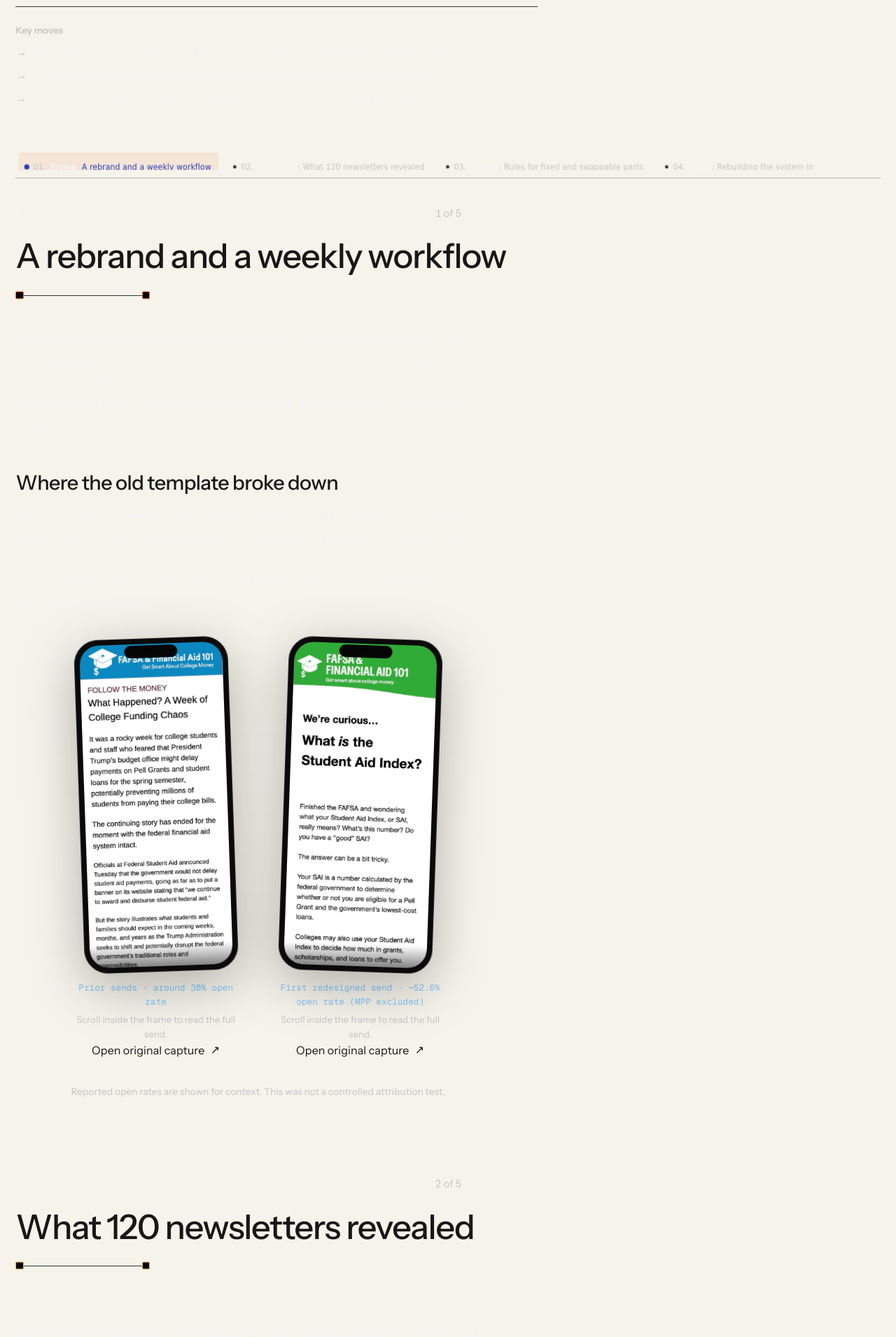
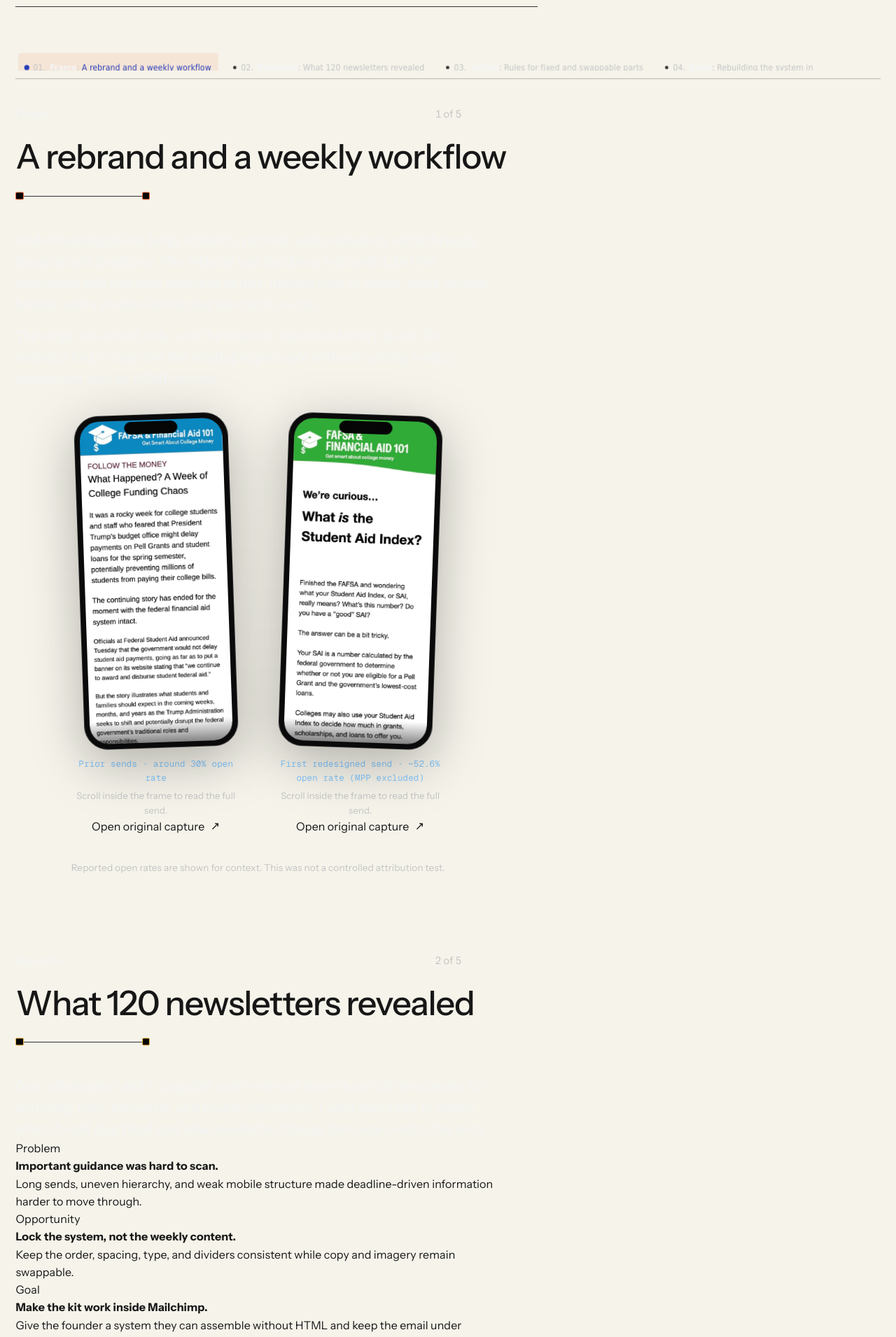
Before and after one commit to ashim238/myles-portfolio-migration, a Next.js app: page /work/understandingfafsa in a window 1280 px wide. Shown: the part 1640-3551 px from the top of the page at 70% size. Built offline with nearby package versions, Linux system fonts and the light colour scheme.

Commit message:
copy: simplify UnderstandingFAFSA to the system story

```diff
--- a/src/app/work/understandingfafsa/page.tsx
+++ b/src/app/work/understandingfafsa/page.tsx
@@ -11,15 +11,12 @@ import { ProjectWorkJump } from "@/components/project-work-jump";
 import {
   BeforeAfterPhones,
   FigmaMailchimpPair,
-  LockedSwappableView,
   NewsletterComposerDemo,
-  TemplateSwitcher,
 } from "@/components/understandingfafsa";
 import { CaseHighlightObserver } from "@/components/case-highlight-observer";
 import { getProjectBySlug, getPublishedProjects } from "@/lib/content";
 import { CASE_STUDY_CHAPTERS } from "@/lib/project-chapters";
 import { createRouteMetadata } from "@/lib/site-config";
-import { UNDERSTANDING_FAFSA_AUDIT_RULES } from "@/lib/understandingfafsa-audit-rules";
 
 const UF_DESCRIPTION =
   "Built a modular newsletter system for a site rebrand. The first redesigned send had an observed ~52.6% open rate with Mailchimp Privacy Protection excluded. This was not a controlled attribution test.";
@@ -48,7 +45,7 @@ export default async function UnderstandingFafsaPage() {
       className="uf-page"
     >
       <nav className="project-topbar" aria-label="Breadcrumb">
-        <TransitionLink href="/#work">
+        <TransitionLink href="/#selected-work">
           <span aria-hidden="true">←</span>
           Selected work
         </TransitionLink>
@@ -76,17 +73,13 @@ export default async function UnderstandingFafsaPage() {
         stack="Figma, Mailchimp"
         stackLabel="Tools"
         evidence={{
-          type: "Interactive case-study explanation",
+          type: "Working newsletter system",
           cta: "Build a sample send",
           href: "#uf-locked",
         }}
         outcomeValue={project?.outcomeMetricValue}
         outcomeLabel={project?.outcomeMetricLabel}
-        moves={[
-          "Research: one collaborator and I compiled and evaluated more than 120 newsletters.",
-          "System: I designed the modular rules and rebuilt the live template in Mailchimp.",
-          "Workflow: the founder assembles each send from the kit without editing HTML.",
-        ]}
+        moves={[]}
       />
 
       <ProjectToc sections={chapters} />
@@ -100,30 +93,20 @@ export default async function UnderstandingFafsaPage() {
         <div className="project-section uf-section">
           <div className="project-section-body">
             <p>
-              UnderstandingFAFSA helps students, parents, and counselors navigate
-              the Free Application for Federal Student Aid (FAFSA). The
-              newsletter carries guidance for all three groups. The website had
-              already adopted Saans and a refreshed palette. The scope was
-              email-only, and the founder assembles every issue.
+              UnderstandingFAFSA helps students, parents, and counselors work
+              through financial-aid deadlines. The website had just been
+              rebranded, but the newsletter still had long stretches of text,
+              uneven calls to action, weak section breaks, and a mobile layout
+              that was hard to scan.
             </p>
-          </div>
-        </div>
-
-        <section className="project-section uf-section" aria-labelledby="uf-problem">
-          <h3 className="project-evidence-heading" id="uf-problem">
-            Where the old template broke down
-          </h3>
-          <div className="project-section-body">
             <p>
-              The newsletter covers deadline-driven guidance at key checkpoints:
-              FAFSA filing windows, scholarship deadlines, and policy changes.
-              The old template had uneven CTAs, long stretches of text, weak
-              section breaks, and a layout that wasn&apos;t optimized for mobile.
-              Its muted palette also came from the site&apos;s previous visual system.
+              The scope was email only, and the founder assembled every issue.
+              The redesign had to improve the reading experience without turning
+              weekly production into an HTML project.
             </p>
           </div>
           <BeforeAfterPhones />
-        </section>
+        </div>
       </ProjectChapter>
 
       <ProjectChapter
@@ -132,26 +115,44 @@ export default async function UnderstandingFafsaPage() {
         total={chapters.length}
         variant="understandingfafsa"
       >
-        <div className="project-section uf-section">
+        <div className="project-section uf-section uf-section--wide">
           <div className="project-section-body">
             <p>
-              One collaborator and I worked together to compile and evaluate more than 120 newsletter examples.
-              We compared clarity, personalization, tone of voice, visual appeal,
-              and branding consistency.
+              One collaborator and I compiled and reviewed more than 120
+              newsletters for scanning, tone, hierarchy, and brand consistency.
+              I used that audit to define what should stay fixed and what needed
+              to change from one send to the next.
             </p>
-            <p>
-              We looked most closely at Revenews, The 74, Next by Jeff Selingo,
-              Medium, and Folderly as references for scanning, hierarchy, tone,
-              and brand structure.
-            </p>
-            <ol aria-label="Audit findings and system rules">
-              {UNDERSTANDING_FAFSA_AUDIT_RULES.map((rule) => (
-                <li key={rule.id}>
-                  <p><strong>Finding:</strong> {rule.finding}.</p>
-                  <p><strong>System rule:</strong> {rule.response}.</p>
-                </li>
-              ))}
-            </ol>
+          </div>
+
+          <div
+            className="uf-story-brief"
+            aria-label="UnderstandingFAFSA problem, opportunity, and goal"
+          >
+            <article>
+              <p className="uf-story-brief-label">Problem</p>
+              <strong>Important guidance was hard to scan.</strong>
+              <p>
+                Long sends, uneven hierarchy, and weak mobile structure made
+                deadline-driven information harder to move through.
+              </p>
+            </article>
+            <article>
+              <p className="uf-story-brief-label">Opportunity</p>
+              <strong>Lock the system, not the weekly content.</strong>
+              <p>
+                Keep the order, spacing, type, and dividers consistent while copy
+                and imagery remain swappable.
+              </p>
+            </article>
+            <article>
+              <p className="uf-story-brief-label">Goal</p>
+              <strong>Make the kit work inside Mailchimp.</strong>
+              <p>
+                Give the founder a system they can assemble without HTML and keep
+                the email under Gmail&apos;s clipping limit.
+              </p>
+            </article>
           </div>
         </div>
       </ProjectChapter>
@@ -162,40 +163,21 @@ export default async function UnderstandingFafsaPage() {
         total={chapters.length}
         variant="understandingfafsa"
       >
-        <section
-          className="project-section uf-section project-section--wide uf-section--wide"
-          aria-labelledby="uf-templates"
-        >
-          <h3 className="project-evidence-heading" id="uf-templates">
-            Three send types from the audit
-          </h3>
+        <section className="project-section uf-section project-section--wide uf-section--wide">
           <div className="project-section-body">
             <p>
-              The audit led to three templates: a welcome email, the weekly
-              newsletter, and a shorter version for event invites and recaps.
-              A counselor toolkit is still in progress.
+              The audit led to three send types: welcome, weekly, and a shorter
+              event format. They share a fixed header, footer, section order,
+              spacing, type, and dividers. The founder can swap the stories,
+              links, and imagery in the middle without changing that structure.
             </p>
             <p>
-              The welcome email sets expectations in a fixed order: a banner,
-              a thank-you, what to expect, a short history and current mission,
-              a CTA, suggested reading, and social links. It also introduces
-              the updated type and palette.
+              The editor below is a case-study reconstruction of those rules,
+              using the actual newsletter modules.
             </p>
           </div>
-          <TemplateSwitcher />
           <NewsletterComposerDemo />
         </section>
-
-        <div className="project-section uf-section project-section--wide uf-section--wide">
-          <div className="project-section-body">
-            <p>
-              I designed the modular rules around a fixed section order, spacing,
-              type, and dividers. The founder can swap weekly copy and imagery
-              without changing that structure.
-            </p>
-          </div>
-          <LockedSwappableView />
-        </div>
       </ProjectChapter>
 
       <ProjectChapter
@@ -207,33 +189,18 @@ export default async function UnderstandingFafsaPage() {
         <div className="project-section uf-section">
           <div className="project-section-body">
             <p>
-              I rebuilt the live system in Mailchimp so the founder could edit it
-              without touching HTML. Matching the Figma spacing in the builder
-              added too many containers and wrappers. Test sends showed which
-              wrappers and dividers could go.
+              I rebuilt the system in Mailchimp so the founder could use it
+              without touching HTML. The first Figma version relied on more
+              containers and wrappers than the email could afford.
             </p>
             <p>
               <mark className="case-highlight">
                 Gmail&apos;s 102 KB HTML clipping threshold set a rigid constraint.
               </mark>{" "}
-              To reduce the HTML Gmail measures, I flattened the hierarchy,
-              removed wrappers and blocks that didn&apos;t need to ship, and used
-              Mailchimp-native structure where it replaced custom markup.
-            </p>
-            <p>
-              I handled the image files separately. Compressing the PNGs through
-              an external tool lowered their download weight. It didn&apos;t
-              reduce the HTML source Gmail measures. For dark-mode-friendly
-              dividers, I removed backgrounds in Photoshop so they wouldn&apos;t
-              look muddy on phones.
-            </p>
-            <p>
-              The weekly kit used fewer custom assets and more Mailchimp-native
-              structure. The counselor toolkit needed more image work and tighter
-              file discipline for its duotone icons. I kept the closest Mailchimp
-              sans to Saans and the full brand palette. Those choices kept the
-              email close to the site and reflected the founder&apos;s preference
-              for vibrant color.
+              To reduce the source Gmail measures, I flattened the hierarchy,
+              removed unnecessary wrappers, and used Mailchimp-native blocks
+              where they could replace custom markup. Image compression helped
+              download weight, but it did not change that HTML limit.
             </p>
           </div>
           <FigmaMailchimpPair />
@@ -249,12 +216,9 @@ export default async function UnderstandingFafsaPage() {
         <div className="project-section uf-section">
           <div className="project-section-body">
             <p>
-              I shipped a master template, modular blocks,
-              locked-versus-swappable rules, and three template variants.
-            </p>
-            <p>
-              The founder now assembles each send from the Mailchimp-native kit
-              without editing HTML.
+              I shipped a master template, reusable modules, and three send
+              formats. The founder now assembles each issue from the
+              Mailchimp-native kit without editing HTML.
             </p>
             <p>
               The first redesigned send went out November 4, 2025. Mailchimp
```
